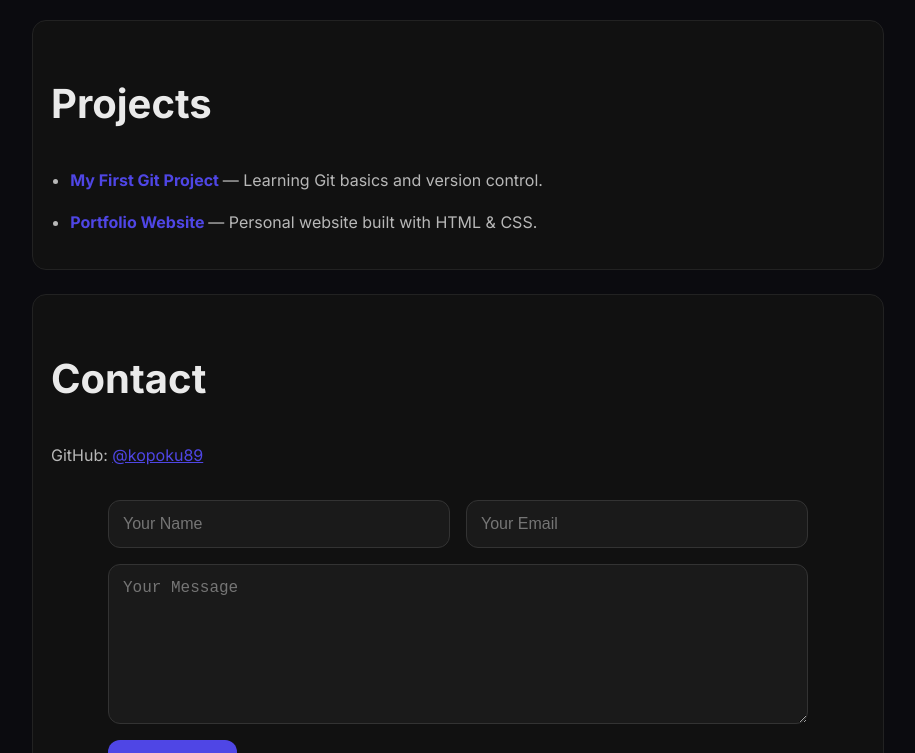
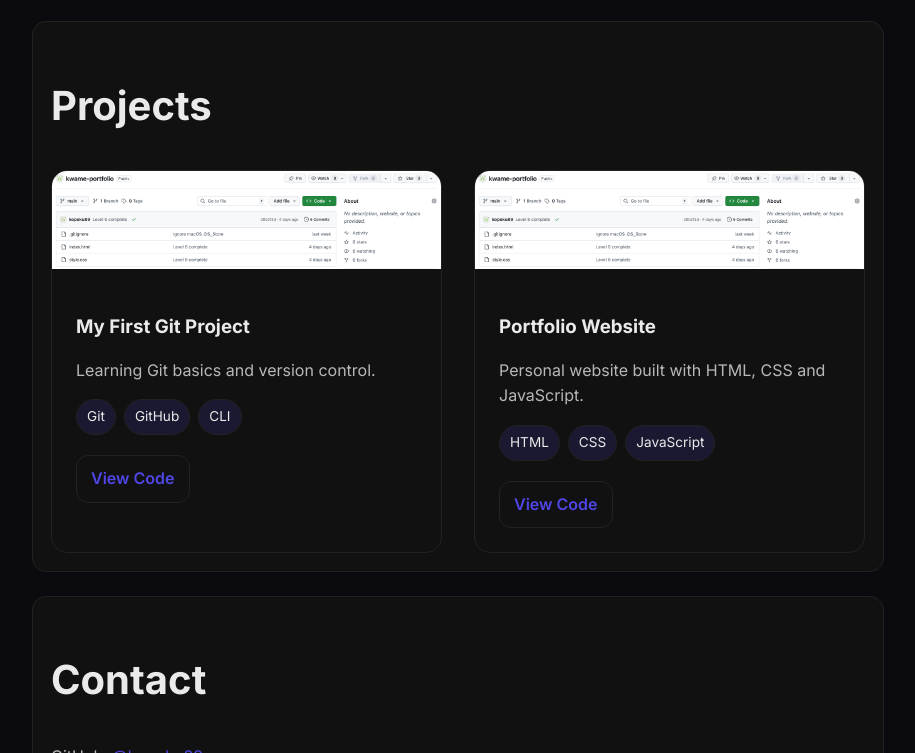
Before and after one commit to kopoku89/kwame-portfolio, a plain HTML site: page index.html in a window 1280 px wide. Shown: the part 2421-3174 px from the top of the page, without its empty margins (182-1097 px from the left). Drawn offline with Linux system fonts and the light colour scheme.

Commit message:
Level 9.5 - project grid, badges, buttons

```diff
--- a/index.html
+++ b/index.html
@@ -73,22 +73,65 @@ learning Git, GitHub, and web technologies.
 </section>
 
 <section id="projects" class="card">
-<h2>Projects</h2>
-<ul>
+  <h2>Projects</h2>
 
-<li>
-<strong><a href="https://github.com/kopoku89/my-first-git-project" target="_blank">
-My First Git Project
-</a></strong> — Learning Git basics and version control.
-</li>
+  <div class="projects-grid">
 
-<li>
-<strong><a href="https://github.com/kopoku89/kwame-portfolio" target="_blank">
-Portfolio Website
-</a></strong> — Personal website built with HTML & CSS.
-</li>
+    <div class="project-card fade-in">
+      <a href="https://github.com/kopoku89/my-first-git-project"
+         target="_blank"
+         class="project-img">
+        <img src="images/project1.png" alt="Git Basics Project">
+      </a>
 
-</ul>
+      <div class="project-content">
+        <h3>My First Git Project</h3>
+        <p>Learning Git basics and version control.</p>
+
+        <div class="badges">
+          <span class="badge">Git</span>
+          <span class="badge">GitHub</span>
+          <span class="badge">CLI</span>
+        </div>
+
+        <div class="project-actions">
+          <a class="btn btn-outline"
+             href="https://github.com/kopoku89/my-first-git-project"
+             target="_blank">
+            View Code
+          </a>
+        </div>
+      </div>
+    </div>
+
+    <div class="project-card fade-in">
+      <a href="https://github.com/kopoku89/kwame-portfolio"
+         target="_blank"
+         class="project-img">
+        <img src="images/project1.png" alt="Portfolio Website">
+      </a>
+
+      <div class="project-content">
+        <h3>Portfolio Website</h3>
+        <p>Personal website built with HTML, CSS and JavaScript.</p>
+
+        <div class="badges">
+          <span class="badge">HTML</span>
+          <span class="badge">CSS</span>
+          <span class="badge">JavaScript</span>
+        </div>
+
+        <div class="project-actions">
+          <a class="btn btn-outline"
+             href="https://github.com/kopoku89/kwame-portfolio"
+             target="_blank">
+            View Code
+          </a>
+        </div>
+      </div>
+    </div>
+
+  </div>
 </section>
 
 <section id="contact" class="card">
--- a/style.css
+++ b/style.css
@@ -542,4 +542,114 @@ h2 {
 /* keep it subtle */
 .theme-toggle:hover{
   transform: translateY(-1px);
+}/* Projects Grid */
+.projects-grid {
+  display: grid;
+  grid-template-columns: repeat(auto-fit, minmax(320px, 1fr));
+  gap: 2rem;
+  margin-top: 2rem;
 }
+
+.project-card {
+  background: var(--card);
+  border: 1px solid var(--border);
+  border-radius: 16px;
+  overflow: hidden;
+  transition: transform 0.3s ease, box-shadow 0.3s ease;
+}
+
+.project-card img {
+  width: 100%;
+  display: block;
+  transition: transform 0.4s ease;
+}
+
+.project-content {
+  padding: 1.5rem;
+}
+
+.project-card:hover {
+  transform: translateY(-6px);
+  box-shadow: 0 15px 40px rgba(0,0,0,0.3);
+}
+
+.project-card:hover img {
+  transform: scale(1.05);
+}
+
+.project-content h3 {
+  margin-bottom: 0.5rem;
+}
+
+.project-content p {
+  color: var(--muted);
+  margin-bottom: 1rem;
+}
+
+.project-content a {
+  color: var(--accent);
+  font-weight: 600;
+  text-decoration: none;
+}
+
+.project-content a:hover {
+  text-decoration: underline;
+}
+
+/* Mobile */
+@media (max-width: 768px) {
+  .projects-grid {
+    grid-template-columns: 1fr;
+  }
+}/* Badges */
+.badges {
+  display: flex;
+  flex-wrap: wrap;
+  gap: 0.5rem;
+  margin: 0.75rem 0 1.25rem;
+}
+
+.badge {
+  border: 1px solid var(--border);
+  background: color-mix(in srgb, var(--card) 85%, var(--accent) 15%);
+  color: var(--text);
+  padding: 6px 10px;
+  border-radius: 999px;
+  font-size: 0.85rem;
+}
+
+/* Buttons */
+.project-actions {
+  display: flex;
+  gap: 0.75rem;
+  flex-wrap: wrap;
+}
+
+.btn {
+  display: inline-flex;
+  align-items: center;
+  justify-content: center;
+  padding: 10px 14px;
+  border-radius: 12px;
+  background: var(--accent);
+  color: white;
+  text-decoration: none;
+  font-weight: 600;
+  transition: transform 0.2s ease, opacity 0.2s ease;
+}
+
+.btn:hover {
+  transform: translateY(-2px);
+  opacity: 0.95;
+}
+
+.btn-outline {
+  background: transparent;
+  color: var(--text);
+  border: 1px solid var(--border);
+}
+
+.btn-outline:hover {
+  opacity: 1;
+}.project-img { display: block; }
+.project-img img { width: 100%; display: block; }
```
